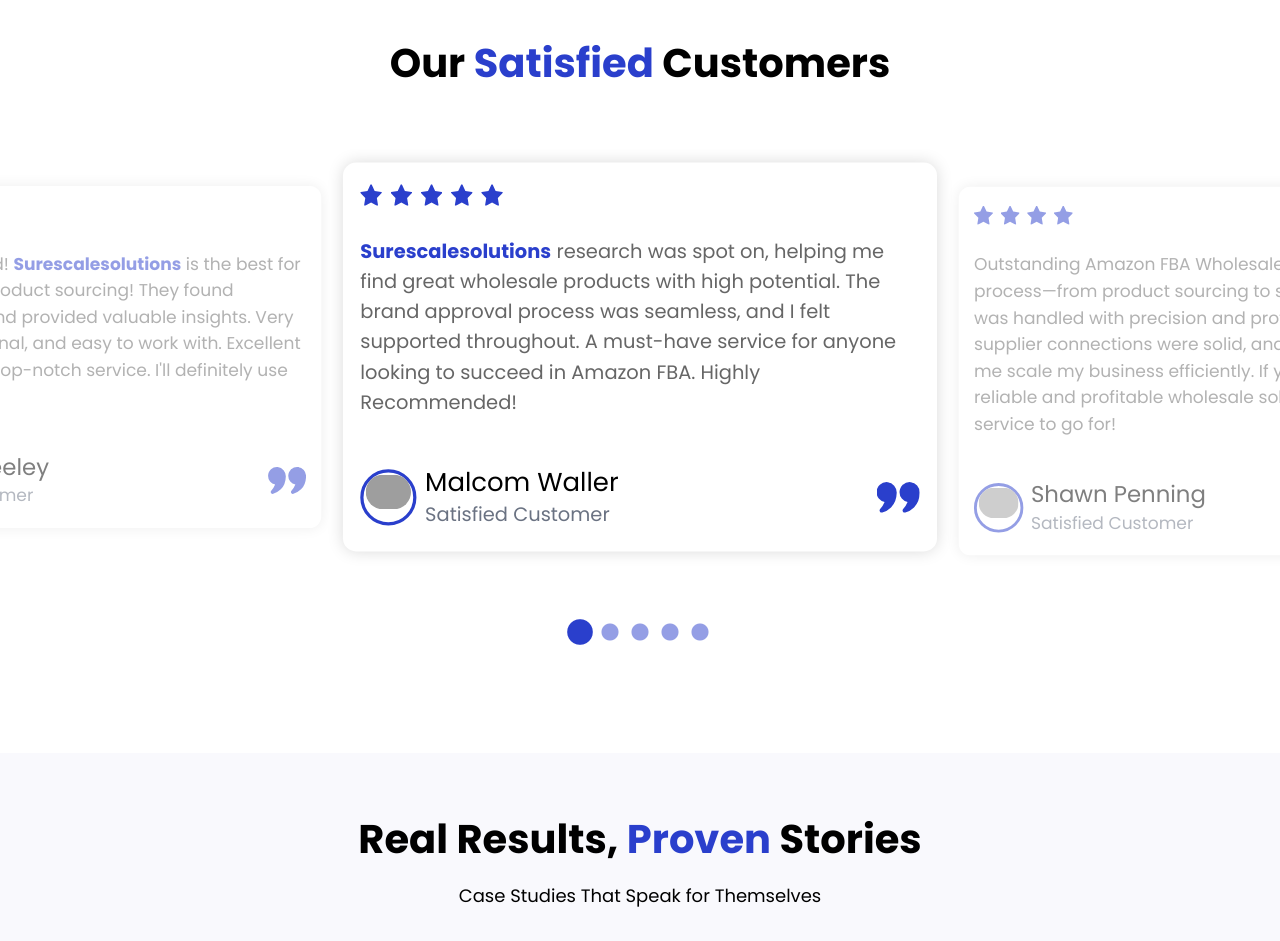
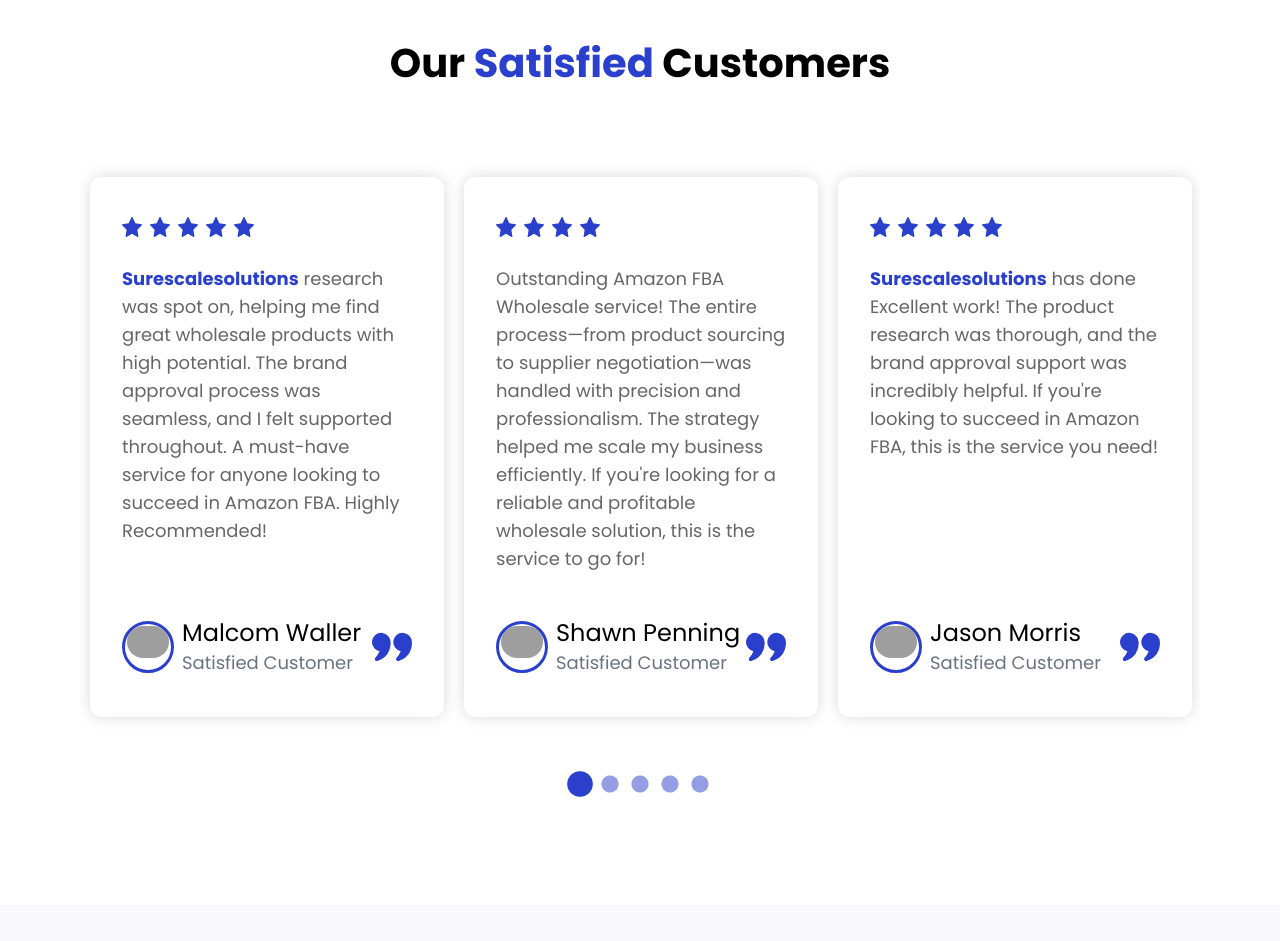
Before and after one commit to SureScaleSolution/surescalesolutions-website, a Next.js app: page / in a window 1280 px wide. Shown: the part 3020-3961 px from the top of the page. Built offline with nearby package versions, Linux system fonts and the light colour scheme; grey boxes are pictures that could not be loaded.

Commit message:
home Carousel fixed

```diff
--- a/src/components/common/carousel/CarouselDesktop.css
+++ b/src/components/common/carousel/CarouselDesktop.css
@@ -3,24 +3,34 @@
   margin: 0 auto;
 }
 
+.slick-track {
+  display: flex !important;
+  align-items: stretch;
+}
+
 .slick-slide {
   padding: 20px 10px;
+  display: flex !important;
+  height: auto !important;
 }
 
-.slick-slide>div {
-  margin: 0 5px;
+.slick-slide > div {
+  height: 100%;
+  display: flex !important;
+  width: 100%;
+}
+
+.slick-slide > div > div {
+  display: flex !important;
+  width: 100%;
 }
 
 /* Center slide styling */
 .slick-center {
-  transform: scale(1.08);
-  opacity: 1;
   transition: all 0.3s ease;
 }
 
 .slick-slide:not(.slick-center) {
-  opacity: 0.5;
-  transform: scale(0.95);
   transition: all 0.3s ease;
 }
 
--- a/src/components/common/carousel/CarouselDesktop.tsx
+++ b/src/components/common/carousel/CarouselDesktop.tsx
@@ -15,49 +15,25 @@
   }[];
 };
 
-export default function CarouselDesktop({ testimonials }: CarouselDesktopProps) {
+export default function CarouselDesktop({
+  testimonials,
+}: CarouselDesktopProps) {
   const settings = {
     className: "center",
-    centerMode: true,
     dots: true,
     infinite: true,
-    centerPadding: "400px",
-    slidesToShow: 1,
+    slidesToShow: 3,
     speed: 500,
     focusOnSelect: true,
     responsive: [
       {
-        breakpoint: 1350,
+        breakpoint: 1280,
         settings: {
-          centerPadding: "350px",
-          slidesToShow: 1,
-        },
-      },
-      {
-        breakpoint: 1200,
-        settings: {
-          centerPadding: "300px",
-          slidesToShow: 1,
-        },
-      },
-      {
-        breakpoint: 1000,
-        settings: {
-          centerPadding: "230px",
-          slidesToShow: 1,
-        },
-      },
-      {
-        breakpoint: 900,
-        settings: {
-          centerPadding: "150px",
-          slidesToShow: 1,
+          slidesToShow: 2,
         },
       },
     ],
   };
-
-
 
   // Function to render stars based on rating
   const renderStars = (rating: number) => {
@@ -85,21 +61,21 @@
   };
 
   return (
-    <div className=" hidden md:block bg-white">
+    <div className=" hidden sm:block bg-white">
       <Slider {...settings}>
         {testimonials.map((testimonial, index) => (
-          <div key={index} className="py-2">
-            <div className="flex flex-col bg-white  shadow-carousel h-full min-h-[300px] text-black gap-y-3 md:gap-y-7 px-2 py-3 md:px-4 md:py-5 rounded-xl">
+          <div key={index} className="py-2 h-full">
+            <div className="flex flex-col bg-white shadow-carousel h-full text-black gap-y-3 md:gap-y-7 px-4 py-5 md:px-8 md:py-10 rounded-xl">
               {/* stars */}
               <div className="flex gap-x-2 items-center">
                 {renderStars(testimonial.stars)}
               </div>
               {/* Text */}
               <p
-                className="text-xs md:text-lg text-darkGray  flex-1 mb-4"
+                className="text-xs md:text-lg text-darkGray flex-1 mb-4"
                 dangerouslySetInnerHTML={{ __html: testimonial.text }}></p>
               {/* Image */}
-              <div className="flex items-center  justify-between">
+              <div className="flex items-center justify-between mt-auto">
                 {/* 1st half */}
                 <div className="flex items-center gap-x-2">
                   <div className="w-7 h-7 md:w-13 md:h-13 border-3 rounded-full border-primary p-0.5 ">
--- a/src/components/common/carousel/CarouselMobile.tsx
+++ b/src/components/common/carousel/CarouselMobile.tsx
@@ -52,7 +52,7 @@
   };
 
   return (
-    <div className="px-10 md:hidden bg-white carousel-mobile">
+    <div className="px-10 sm:hidden bg-white carousel-mobile">
       <Slider {...settings}>
         {testimonials.map((testimonial, index) => (
           <div key={index} className="py-2">
--- a/src/components/common/carousel/CustomerCarousel.tsx
+++ b/src/components/common/carousel/CustomerCarousel.tsx
@@ -15,7 +15,7 @@
   },
   {
     stars: 4,
-    text: `Outstanding Amazon FBA Wholesale service! The entire process—from product sourcing to supplier negotiation—was handled with precision and professionalism. The supplier connections were solid, and the strategy helped me scale my business efficiently. If you're looking for a reliable and profitable wholesale solution, this is the service to go for!`,
+    text: `Outstanding Amazon FBA Wholesale service! The entire process—from product sourcing to supplier negotiation—was handled with precision and professionalism. The strategy helped me scale my business efficiently. If you're looking for a reliable and profitable wholesale solution, this is the service to go for!`,
     customerImage: "https://randomuser.me/api/portraits/men/4.jpg",
     customerName: "Shawn Penning",
   },
@@ -51,7 +51,7 @@
           <Heading first="Our" center="Satisfied" last="Customers" />
         </motion.div>
 
-        <div className="w-full ">
+        <div className="max-w-[1660px] mx-auto w-full sm:px-8 md:px-12 lg:px-20">
           <CarouselDesktop testimonials={testimonials} />
           <CarouselMobile testimonials={testimonials} />
         </div>
```
